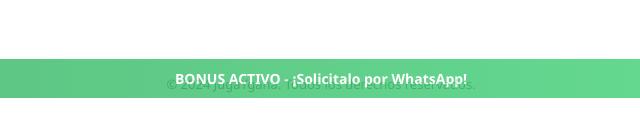
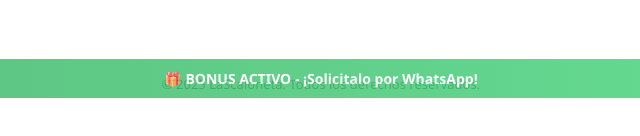
Before and after one commit to amparo1257rodriguez/webescaloneta, a plain HTML site: page index.html in a window 1280 px wide. Shown: the part 702-838 px from the top of the page, 319-959 px from the left. Drawn offline with Linux system fonts and the light colour scheme.

Commit message:
Refactor HTML structure and content

```diff
--- a/index.html
+++ b/index.html
@@ -240,11 +240,11 @@ height="0" width="0" style="display:none;visibility:hidden"></iframe></noscript>
   </main>
 
   <footer>
-    © 2024 JugaYgana. Todos los derechos reservados.
+    © 2025 LaScaloneta. Todos los derechos reservados.
   </footer>
 
   <!-- ✅ Barra fija -->
-  <div class="bono-bar">BONUS ACTIVO - ¡Solicitalo por WhatsApp!</div>
+  <div class="bono-bar">🎁 BONUS ACTIVO - ¡Solicitalo por WhatsApp!</div>
 
   <!-- Clientes Felices -->
   <script>
```
